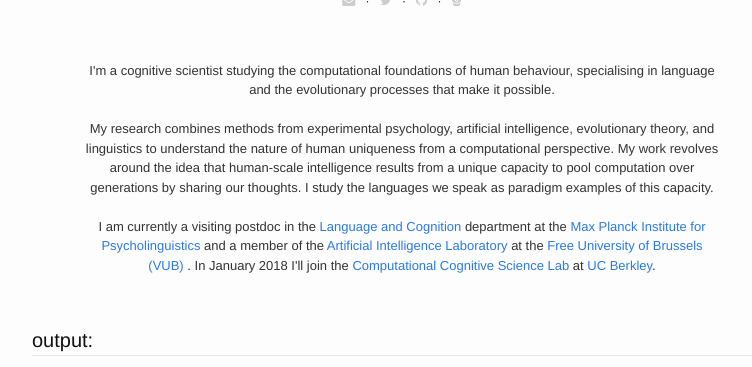
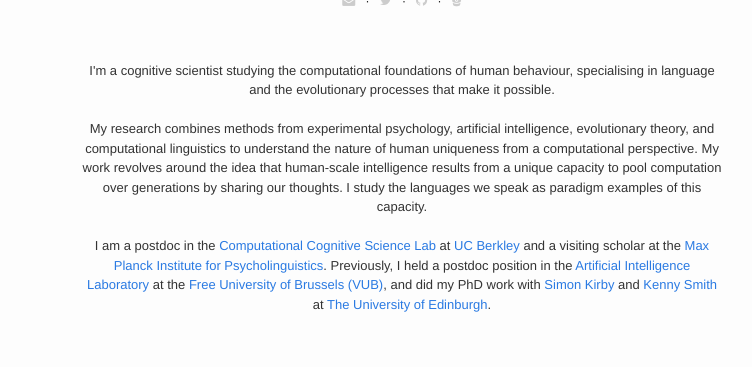
Before and after one commit to billdthompson/billdthompson.github.io, a Jekyll site: the page built from index.html, in a window 1280 px wide, cut to the strip 411-778 px from the top of the page. Shown: the whole strip, without its empty margins (238-990 px from the left). Built offline with Jekyll 4.4.1, drawn with Linux system fonts in a browser that asks for light colours; nearby versions of some CDN libraries; some web fonts are replaced.

Commit message:
affiliation updates

```diff
--- a/index.html
+++ b/index.html
@@ -26,12 +26,14 @@ layout: default
   <br/>
   <br/>
 
-  My research combines methods from experimental psychology, artificial intelligence, evolutionary theory, and linguistics to understand the nature of human uniqueness from a computational perspective. My work revolves around the idea that human-scale intelligence results from a unique capacity to pool computation over generations by sharing our thoughts. I study the languages we speak as paradigm examples of this capacity.
+  My research combines methods from experimental psychology, artificial intelligence, evolutionary theory, and computational linguistics to understand the nature of human uniqueness from a computational perspective. My work revolves around the idea that human-scale intelligence results from a unique capacity to pool computation over generations by sharing our thoughts. I study the languages we speak as paradigm examples of this capacity.
 
   <br/>
   <br/>
 
-  I am currently a visiting postdoc in the <a href="http://www.mpi.nl/departments/language-and-cognition"> Language and Cognition</a> department at the <a href = "http://www.mpi.nl/"> Max Planck Institute for Psycholinguistics</a> and a member of the <a href = "https://ai.vub.ac.be/"> Artificial Intelligence Laboratory</a> at the <a href = "https://www.vub.ac.be/en/">Free University of Brussels (VUB) </a>. In January 2018 I'll join the <a href = "https://cocosci.berkeley.edu/"> Computational Cognitive Science Lab</a> at <a href = "http://psychology.berkeley.edu/"> UC Berkley</a>.
+  I am a postdoc in the <a href = "https://cocosci.berkeley.edu/">Computational Cognitive Science Lab</a> at <a href = "http://psychology.berkeley.edu/">UC Berkley</a> and a visiting scholar at the <a href = "http://www.mpi.nl/">Max Planck Institute for Psycholinguistics</a>. Previously, I held a postdoc position in the <a href = "https://ai.vub.ac.be/">Artificial Intelligence Laboratory</a> at the <a href = "https://www.vub.ac.be/en/">Free University of Brussels (VUB)</a>, and did my PhD work with <a href = "http://www.lel.ed.ac.uk/~simon/">Simon Kirby</a> and <a href = "http://www.lel.ed.ac.uk/~kenny/">Kenny Smith</a> at <a href = "http://www.lel.ed.ac.uk/cle/">The University of Edinburgh</a>.
+
+
 
   </div>
 
```
